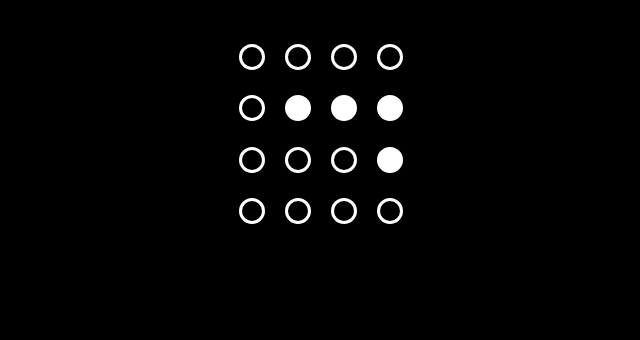
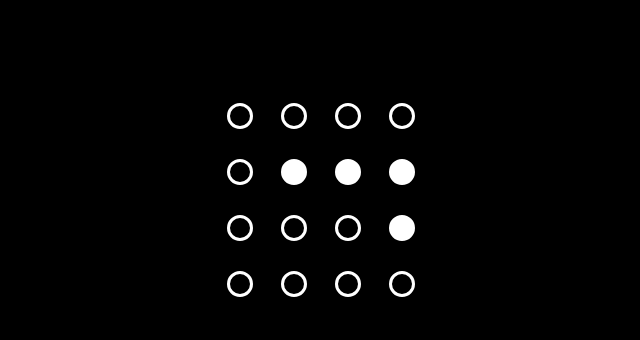
Before and after one commit to deepanshu188/Binary-Clock, a plain HTML site: page Binary Clock/clock.html in a window 1280 px wide. Shown: the whole page, without its empty margins (319-959 px from the left). Drawn offline with Linux system fonts and the light colour scheme.

Commit message:
added reset & included ss

```diff
--- a/Binary Clock/css/style.css
+++ b/Binary Clock/css/style.css
@@ -1,10 +1,17 @@
+* {
+  margin: 0;
+  padding: 0;
+}
+
 body {
  background: #000
 }
 
 #clock {
+ height: 50vh;
  display: flex;
  justify-content: center;
+ align-items: center;
 }
 
 .time {
@@ -13,6 +20,7 @@ body {
  height: 20px;
  border: 3px solid #fff;
  border-radius: 50%;
+ margin: 30px 4px;
 }
 
 .row {
--- a/Binary Clock/js/script.js
+++ b/Binary Clock/js/script.js
@@ -22,9 +22,21 @@ setInterval(() => {
     let m2 = Number(m[1]).toString(2).split('').reverse().join('')
 
     let fill = '#fff';
+    let resetColor = '#000';
     let j = 3;
+
     for(let i = 0; i <= 3; i++) {
-        if(h1[j] === '1')
+            hour1[j].style.background = resetColor;
+            hour2[j].style.background = resetColor;
+            min1[j].style.background = resetColor;
+            min2[j].style.background = resetColor;
+        j--;
+    }
+
+    j = 3;
+
+    for(let i = 0; i <= 3; i++) {
+        if(h1[i] === '1')
             hour1[j].style.background = fill;
         if(h2[i] === '1')
             hour2[j].style.background = fill;
```
Also changed, not shown: Binary Clock/ss/binary_clock.png (added). Lines whose indentation alone changed are shown as unchanged.
